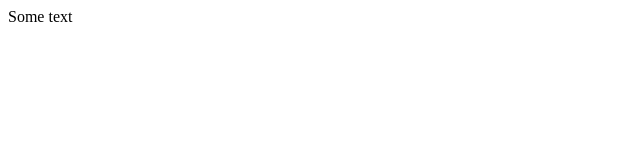
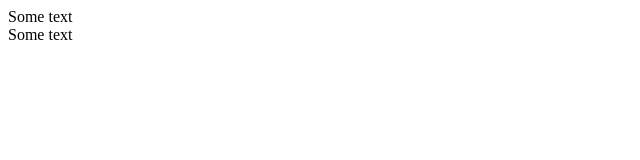
Before and after one commit to VerchkaFeya/rsschool-cv, a plain HTML site: page index.html in a window 1280 px wide. Shown: the full height of the page, 0-640 px from the left. Drawn offline with Linux system fonts and the light colour scheme.

Commit message:
docs: update html and css files

```diff
--- a/index.html
+++ b/index.html
@@ -8,5 +8,6 @@
 </head>
 <body>
     <div>Some text</div>
+    <div>Some text</div>
 </body>
 </html>
--- a/style.css
+++ b/style.css
@@ -1,3 +1,4 @@
 /*
 some comments
+some comments
 */
```
